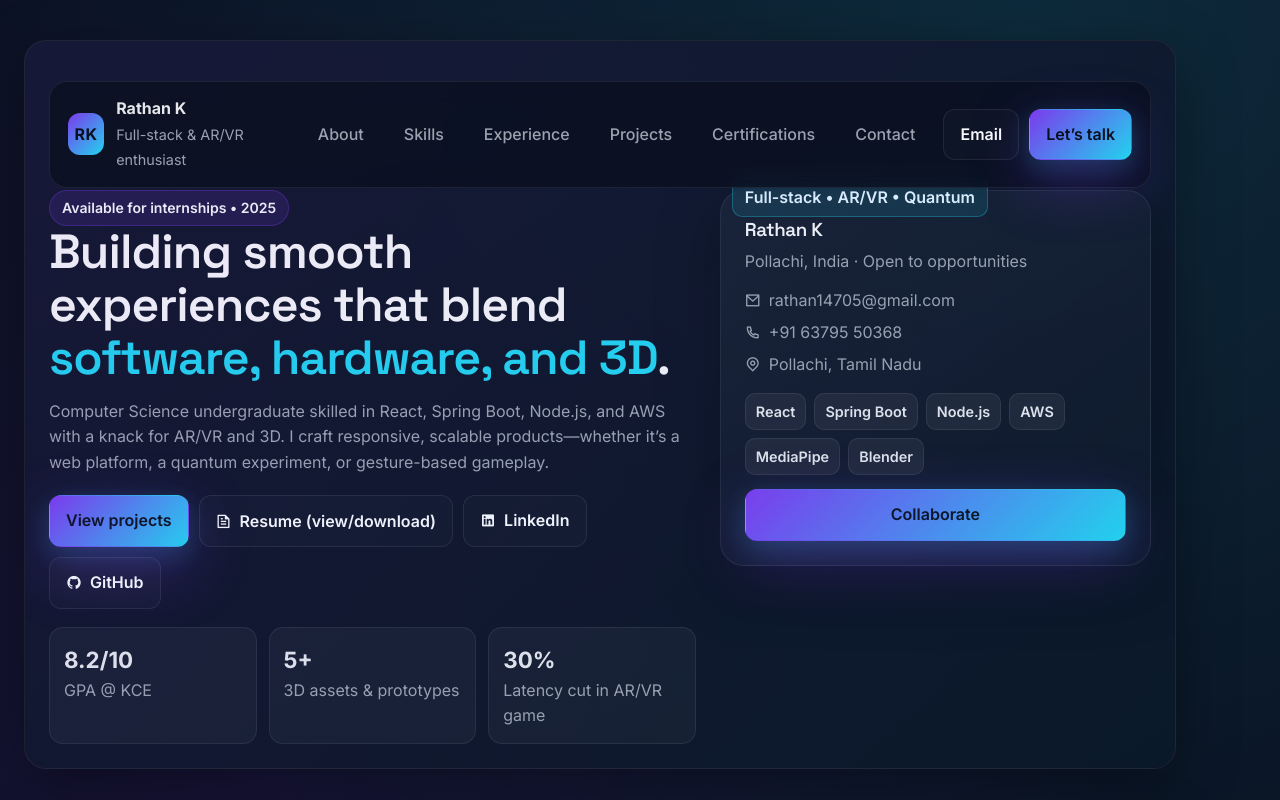
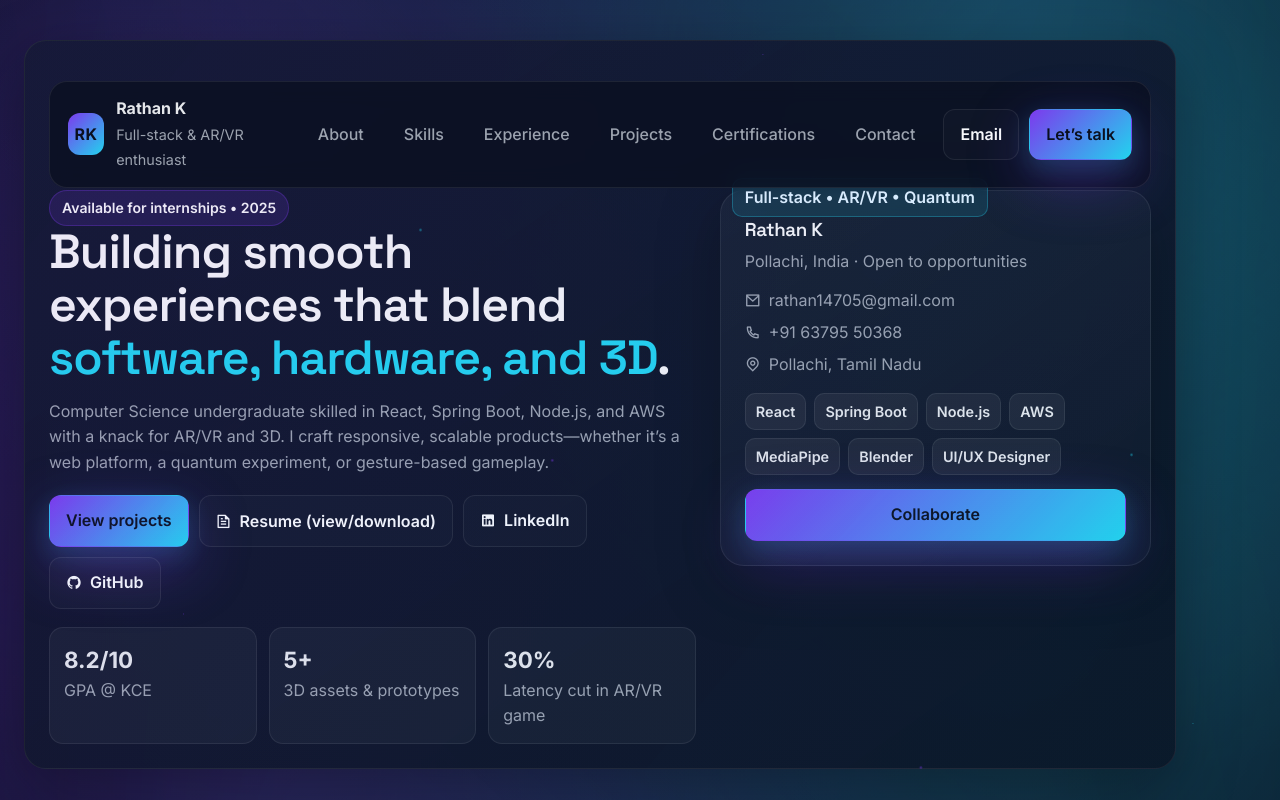
Before and after one commit to RATHAN005/Portfolio, a React (Vite) app: page / in a window 1280 px wide. Shown: the top 800 px of the page. Built offline with nearby package versions, Linux system fonts and the light colour scheme; the HTML template or start-up script is replaced by a standard one.

Commit message:
Enhance background with full-page floating particles

```diff
--- a/src/App.jsx
+++ b/src/App.jsx
@@ -152,6 +152,7 @@ function App() {
                 <span className="chip">AWS</span>
                 <span className="chip">MediaPipe</span>
                 <span className="chip">Blender</span>
+                <span className="chip">UI/UX Designer</span>
               </div>
               <a className="primary-btn block" href="#contact" onClick={handleNavClick('contact')}>
                 Collaborate
--- a/src/styles.css
+++ b/src/styles.css
@@ -34,12 +34,113 @@ body {
   font-family: 'Inter', system-ui, -apple-system, sans-serif;
   line-height: 1.6;
   -webkit-font-smoothing: antialiased;
+  position: relative;
+  overflow-x: hidden;
+}
+
+body::before {
+  content: '';
+  position: fixed;
+  inset: 0;
+  background:
+    radial-gradient(circle at 12% 18%, rgba(124, 58, 237, 0.2), transparent 52%),
+    radial-gradient(circle at 82% 18%, rgba(34, 211, 238, 0.2), transparent 52%),
+    radial-gradient(circle at 20% 82%, rgba(124, 58, 237, 0.18), transparent 55%),
+    radial-gradient(circle at 78% 82%, rgba(34, 211, 238, 0.18), transparent 55%);
+  animation: backgroundDrift 22s ease-in-out infinite alternate;
+  z-index: 0;
+  pointer-events: none;
+}
+
+body::after {
+  content: '';
+  position: fixed;
+  inset: -10%;
+  background:
+    linear-gradient(135deg, rgba(124, 58, 237, 0.14), transparent 60%),
+    linear-gradient(315deg, rgba(34, 211, 238, 0.14), transparent 60%);
+  mix-blend-mode: screen;
+  filter: blur(110px);
+  opacity: 0.85;
+  animation: sweepSoft 26s linear infinite;
+  z-index: 0;
+  pointer-events: none;
 }
 
 .page {
   max-width: 1200px;
   margin: 0 auto;
   padding: 28px 24px 64px;
+  position: relative;
+  z-index: 1;
+}
+
+/* Floating particle field */
+.page::after {
+  content: '';
+  position: fixed;
+  inset: 0;
+  background-image:
+    radial-gradient(2px 2px at 6% 10%, rgba(124, 58, 237, 0.6), transparent),
+    radial-gradient(2px 2px at 18% 24%, rgba(34, 211, 238, 0.55), transparent),
+    radial-gradient(2px 2px at 32% 16%, rgba(124, 58, 237, 0.55), transparent),
+    radial-gradient(2px 2px at 46% 12%, rgba(34, 211, 238, 0.55), transparent),
+    radial-gradient(2px 2px at 62% 18%, rgba(124, 58, 237, 0.55), transparent),
+    radial-gradient(2px 2px at 78% 14%, rgba(34, 211, 238, 0.6), transparent),
+    radial-gradient(2px 2px at 90% 22%, rgba(124, 58, 237, 0.55), transparent),
+    radial-gradient(2px 2px at 10% 42%, rgba(34, 211, 238, 0.55), transparent),
+    radial-gradient(2px 2px at 24% 52%, rgba(124, 58, 237, 0.55), transparent),
+    radial-gradient(2px 2px at 38% 46%, rgba(34, 211, 238, 0.55), transparent),
+    radial-gradient(2px 2px at 52% 58%, rgba(124, 58, 237, 0.55), transparent),
+    radial-gradient(2px 2px at 66% 48%, rgba(34, 211, 238, 0.55), transparent),
+    radial-gradient(2px 2px at 82% 56%, rgba(124, 58, 237, 0.55), transparent),
+    radial-gradient(2px 2px at 12% 70%, rgba(34, 211, 238, 0.55), transparent),
+    radial-gradient(2px 2px at 30% 78%, rgba(124, 58, 237, 0.55), transparent),
+    radial-gradient(2px 2px at 48% 82%, rgba(34, 211, 238, 0.55), transparent),
+    radial-gradient(2px 2px at 64% 74%, rgba(124, 58, 237, 0.55), transparent),
+    radial-gradient(2px 2px at 80% 84%, rgba(34, 211, 238, 0.55), transparent),
+    radial-gradient(2px 2px at 92% 70%, rgba(124, 58, 237, 0.55), transparent),
+    radial-gradient(1px 1px at 22% 36%, rgba(34, 211, 238, 0.45), transparent),
+    radial-gradient(1px 1px at 54% 32%, rgba(124, 58, 237, 0.45), transparent),
+    radial-gradient(1px 1px at 72% 44%, rgba(34, 211, 238, 0.45), transparent),
+    radial-gradient(1px 1px at 40% 66%, rgba(124, 58, 237, 0.45), transparent),
+    radial-gradient(1px 1px at 68% 62%, rgba(34, 211, 238, 0.45), transparent),
+    radial-gradient(1px 1px at 58% 88%, rgba(124, 58, 237, 0.45), transparent);
+  background-size: 240% 240%;
+  animation: particleDrift 28s ease-in-out infinite;
+  opacity: 0.9;
+  z-index: 0;
+  pointer-events: none;
+}
+
+@keyframes backgroundDrift {
+  0%, 100% {
+    transform: translate(0, 0) scale(1);
+  }
+  50% {
+    transform: translate(18px, -18px) scale(1.05);
+  }
+}
+
+@keyframes sweepSoft {
+  0% {
+    transform: rotate(0deg) scale(1);
+  }
+  50% {
+    transform: rotate(180deg) scale(1.06);
+  }
+  100% {
+    transform: rotate(360deg) scale(1);
+  }
+}
+
+@keyframes particleDrift {
+  0%, 100% {
+    background-position: 0% 0%, 100% 0%, 50% 50%, 0% 100%, 100% 100%, 50% 0%;
+  }
+  50% {
+    background-position: 100% 100%, 0% 100%, 50% 50%, 100% 0%, 0% 0%, 50% 100%;
+  }
 }
 
 a {
```
